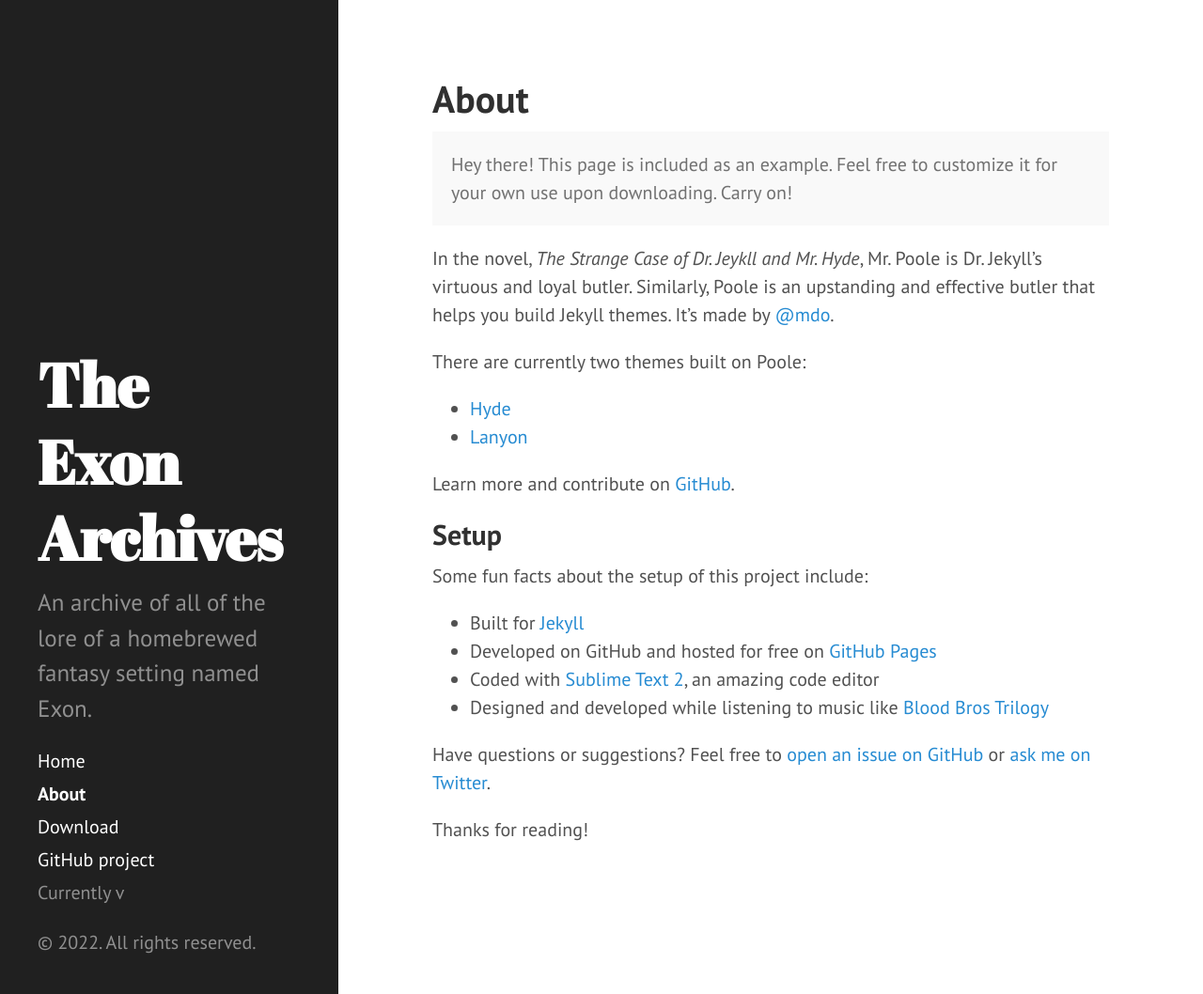
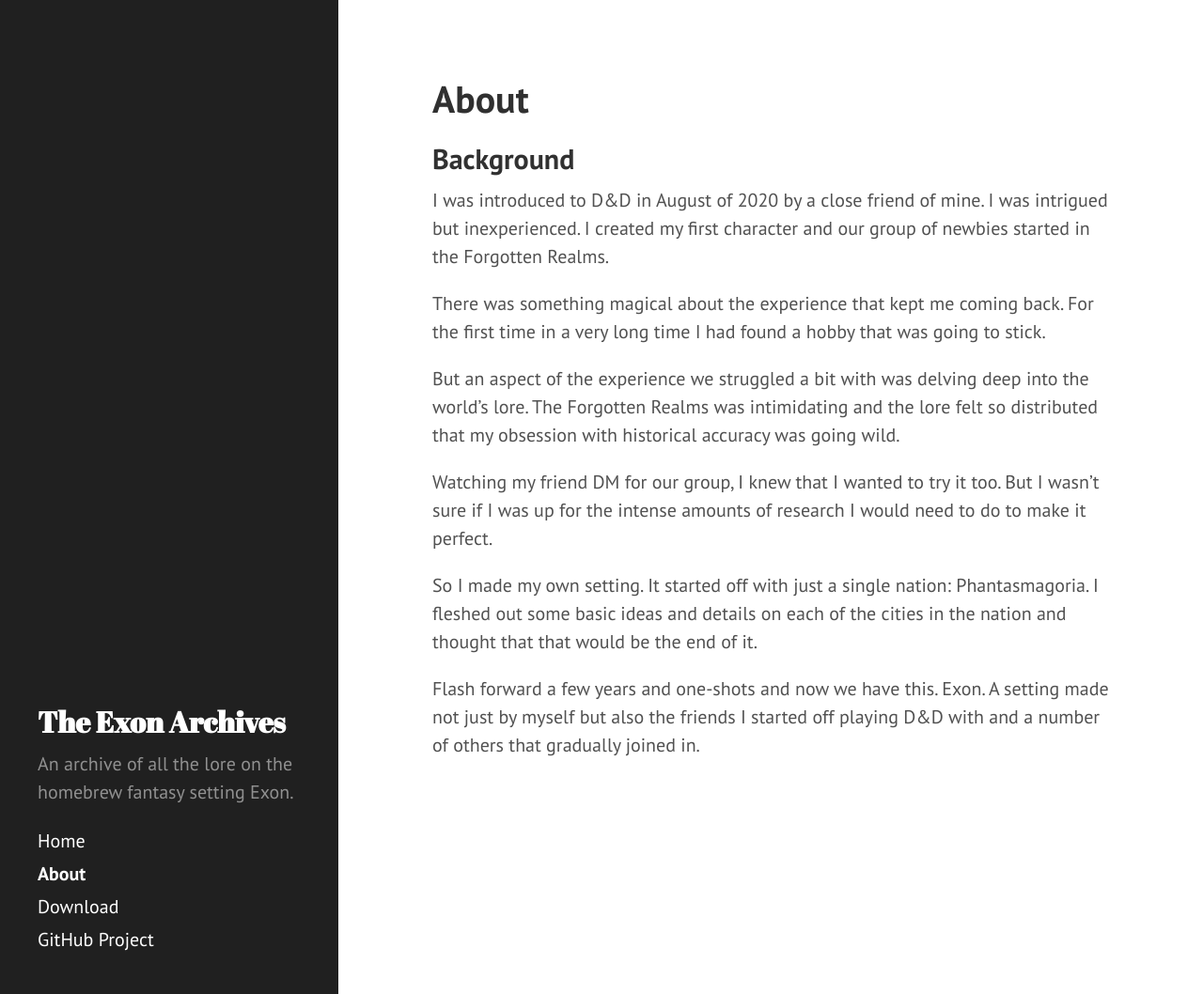
Before and after one commit to Aakankshy/Exon, a Jekyll site: the page built from about.md, in a window 1280 px wide and 1058 px high. Shown: the whole window at 94% size. Built offline with Jekyll 4.4.1, drawn with Linux system fonts in a browser that asks for light colours.

Commit message:
reworked on sidebar and main pages

```diff
--- a/_config.yml
+++ b/_config.yml
@@ -1,10 +1,9 @@
 # Permalinks
-permalink:        pretty
 
 # Setup
 title:            The Exon Archives
 tagline:          'A D&D Setting.'
-description:      'An archive of all of the lore of a homebrewed fantasy setting named Exon.'
+description:      'An archive of all the lore on the homebrew fantasy setting Exon.'
 url:              http://aakankshy.github.io
 baseurl:          /
 
@@ -15,3 +14,5 @@ author:
 paginate:         5
 
 # Custom vars
+github:
+  repo: https://github.com/Aakankshy/exon
--- a/_includes/head.html
+++ b/_includes/head.html
@@ -15,9 +15,9 @@
   </title>
 
   <!-- CSS -->
-  <link rel="stylesheet" href="{{ site.baseurl }}/public/css/poole.css">
-  <link rel="stylesheet" href="{{ site.baseurl }}/public/css/syntax.css">
-  <link rel="stylesheet" href="{{ site.baseurl }}/public/css/hyde.css">
+  <link rel="stylesheet" href="{{ site.baseurl }}public/css/poole.css">
+  <link rel="stylesheet" href="{{ site.baseurl }}public/css/syntax.css">
+  <link rel="stylesheet" href="{{ site.baseurl }}public/css/hyde.css">
   <link rel="stylesheet" href="http://fonts.googleapis.com/css?family=PT+Sans:400,400italic,700|Abril+Fatface">
 
   <!-- Icons -->
--- a/_includes/sidebar.html
+++ b/_includes/sidebar.html
@@ -27,10 +27,7 @@
       {% endfor %}
 
       <a class="sidebar-nav-item" href="{{ site.github.repo }}/archive/v{{ site.version }}.zip">Download</a>
-      <a class="sidebar-nav-item" href="{{ site.github.repo }}">GitHub project</a>
-      <span class="sidebar-nav-item">Currently v{{ site.version }}</span>
+      <a class="sidebar-nav-item" href="{{ site.github.repo }}">GitHub Project</a>
     </nav>
-
-    <p>&copy; {{ site.time | date: '%Y' }}. All rights reserved.</p>
   </div>
 </div>
--- a/about.md
+++ b/about.md
@@ -3,28 +3,16 @@ layout: page
 title: About
 ---
 
-<p class="message">
-  Hey there! This page is included as an example. Feel free to customize it for your own use upon downloading. Carry on!
-</p>
+## Background
 
-In the novel, *The Strange Case of Dr. Jeykll and Mr. Hyde*, Mr. Poole is Dr. Jekyll's virtuous and loyal butler. Similarly, Poole is an upstanding and effective butler that helps you build Jekyll themes. It's made by [@mdo](https://twitter.com/mdo).
+I was introduced to D&D in August of 2020 by a close friend of mine. I was intrigued but inexperienced. I created my first character and our group of newbies started in the Forgotten Realms.
 
-There are currently two themes built on Poole:
+There was something magical about the experience that kept me coming back. For the first time in a very long time I had found a hobby that was going to stick.
 
-* [Hyde](http://hyde.getpoole.com)
-* [Lanyon](http://lanyon.getpoole.com)
+But an aspect of the experience we struggled a bit with was delving deep into the world's lore. The Forgotten Realms was intimidating and the lore felt so distributed that my obsession with historical accuracy was going wild.
 
-Learn more and contribute on [GitHub](https://github.com/poole).
+Watching my friend DM for our group, I knew that I wanted to try it too. But I wasn't sure if I was up for the intense amounts of research I would need to do to make it perfect.
 
-## Setup
+So I made my own setting. It started off with just a single nation: Phantasmagoria. I fleshed out some basic ideas and details on each of the cities in the nation and thought that that would be the end of it.
 
-Some fun facts about the setup of this project include:
-
-* Built for [Jekyll](http://jekyllrb.com)
-* Developed on GitHub and hosted for free on [GitHub Pages](https://pages.github.com)
-* Coded with [Sublime Text 2](http://sublimetext.com), an amazing code editor
-* Designed and developed while listening to music like [Blood Bros Trilogy](https://soundcloud.com/maddecent/sets/blood-bros-series)
-
-Have questions or suggestions? Feel free to [open an issue on GitHub](https://github.com/poole/issues/new) or [ask me on Twitter](https://twitter.com/mdo).
-
-Thanks for reading!
+Flash forward a few years and one-shots and now we have this. Exon. A setting made not just by myself but also the friends I started off playing D&D with and a number of others that gradually joined in.
--- a/public/css/hyde.css
+++ b/public/css/hyde.css
@@ -80,7 +80,11 @@ html {
   color: #fff;
   margin-top: 0;
   font-family: "Abril Fatface", serif;
-  font-size: 3.25rem;
+  font-size: 1.55rem;
+}
+
+.sidebar-about p {
+  font-size: 1rem;
 }
 
 /* Sidebar nav */
```
Also changed, not shown: _posts/2012-02-06-whats-jekyll.md (deleted, +0 -12 lines), index.html (line endings or trailing spaces).
